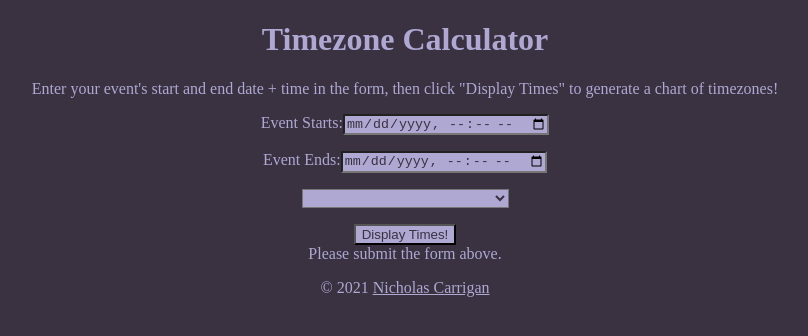
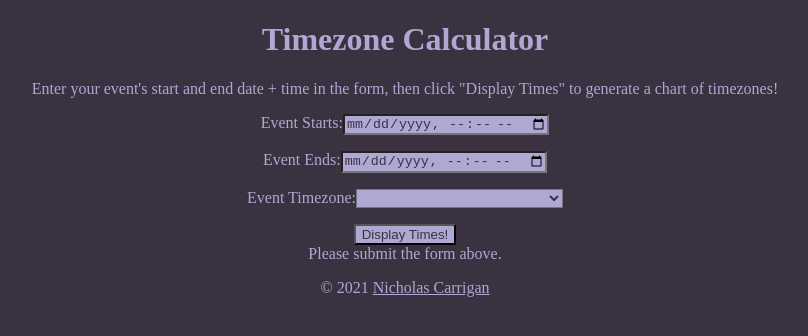
Before and after one commit to nhcarrigan/timezone-chart, an Angular app: page / in a window 1280 px wide. Shown: the top 336 px of the page, without its empty margins (235-1043 px from the left). Built offline with nearby package versions, Linux system fonts and the light colour scheme.

Commit message:
fix: forgot label
Signed-off-by: nhcarrigan <nhcarrigan@gmail.com>

```diff
--- a/src/app/form/form.component.html
+++ b/src/app/form/form.component.html
@@ -11,7 +11,7 @@
     </p>
 
     <p>
-      <label for="timeZone"></label>
+      <label for="timeZone">Event Timezone:</label>
       <select id="timeZone" name="timeZone" ngModel>
         <option *ngFor="let zone of timeZones" [value]="zone.value">
           {{ zone.name }}
```
